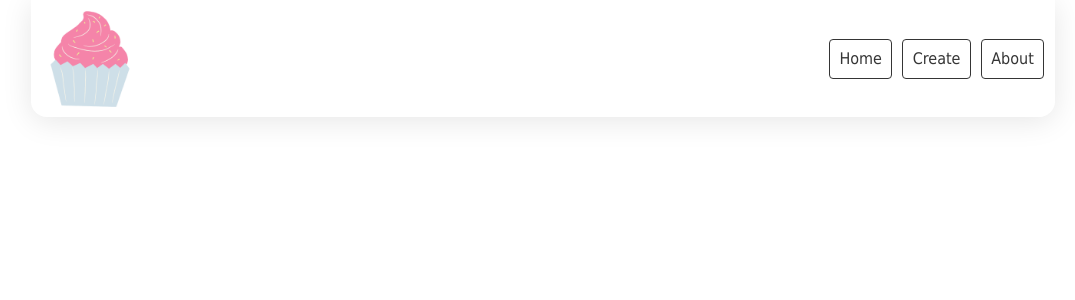
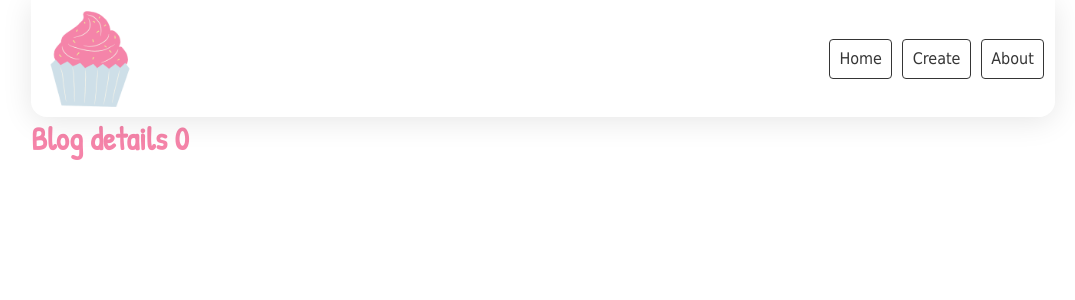
Before and after one commit to janoskocs/cookme, a React (Create React App) app: page /blogs/0 in a window 1280 px wide. Before the commit this address had no page. Shown: the top 300 px of the page, without its empty margins (97-1172 px from the left). Built offline with nearby package versions, Linux system fonts and the light colour scheme.

Commit message:
Clickable blog links

```diff
--- a/src/App.js
+++ b/src/App.js
@@ -2,8 +2,10 @@ import Nav from './components/Nav';
 import Home from './components/Home';
 import Create from './components/Create';
 import About from './components/About';
+import BlogDetails from './components/BlogDetails';
 import { BrowserRouter as Router, Routes, Route, Link } from "react-router-dom";
 import './styles/main.css';
+
 
 function App() {
 
@@ -17,6 +19,7 @@ function App() {
           <Route path='/' element={<Home />} />
           <Route path="/create" element={<Create />} />
           <Route path="/about" element={<About />} />
+          <Route path="/blogs/:id" element={<BlogDetails />} /> {/*Router params*/}
         </Routes>
       </Router>
     </div>
--- /dev/null
+++ b/src/components/BlogDetails.js
@@ -0,0 +1,15 @@
+import React from 'react'
+import { useParams } from 'react-router-dom'
+const BlogDetails = () => {
+
+    const { id } = useParams();// get the id param from router
+
+    return (
+        <div className="blog-details">
+            <h2>Blog details {id}</h2>
+
+        </div>
+    )
+}
+
+export default BlogDetails
--- a/src/components/BlogList.js
+++ b/src/components/BlogList.js
@@ -1,18 +1,23 @@
-
+import { Link } from 'react-router-dom'
 const BlogList = ({ blogs, title }) => {
 
 
     return (
         <div className="blog-list">
+            <h2>{title}</h2>
             {blogs.map((blog) => (
                 <div className="blog-preview" key={blog.id}>
-                    <h2>{title}</h2>
-                    <h2> {blog.title}</h2>
-                    <p>Written by {blog.author}</p>
+                    <Link to={`/blogs/${blog.id}`}> {/* Create link dynamically based on the current blog that's clicked on*/}
+                        <h2> {blog.title}</h2>
+                        <p>Written by {blog.author}</p>
+                    </Link>
+
+
 
                 </div>
-            ))}
-        </div>
+            ))
+            }
+        </div >
     )
 }
 
```
